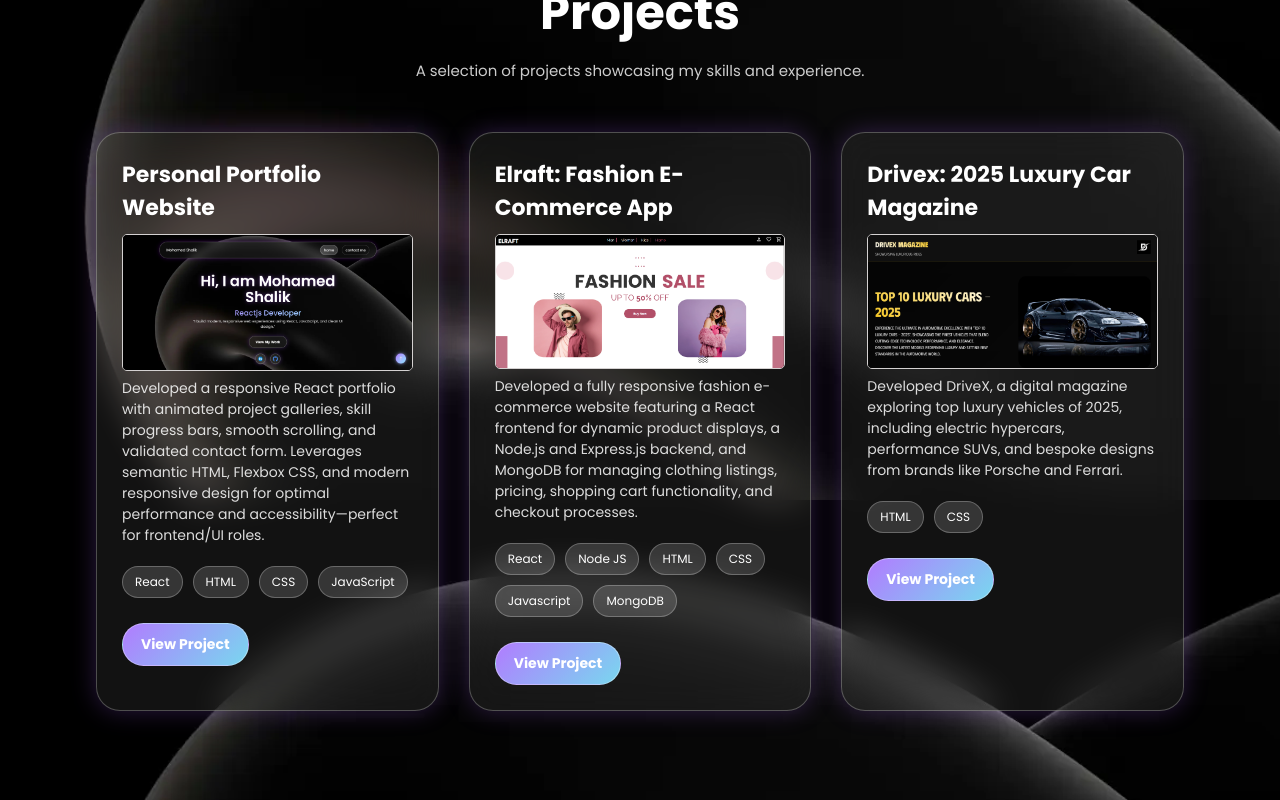
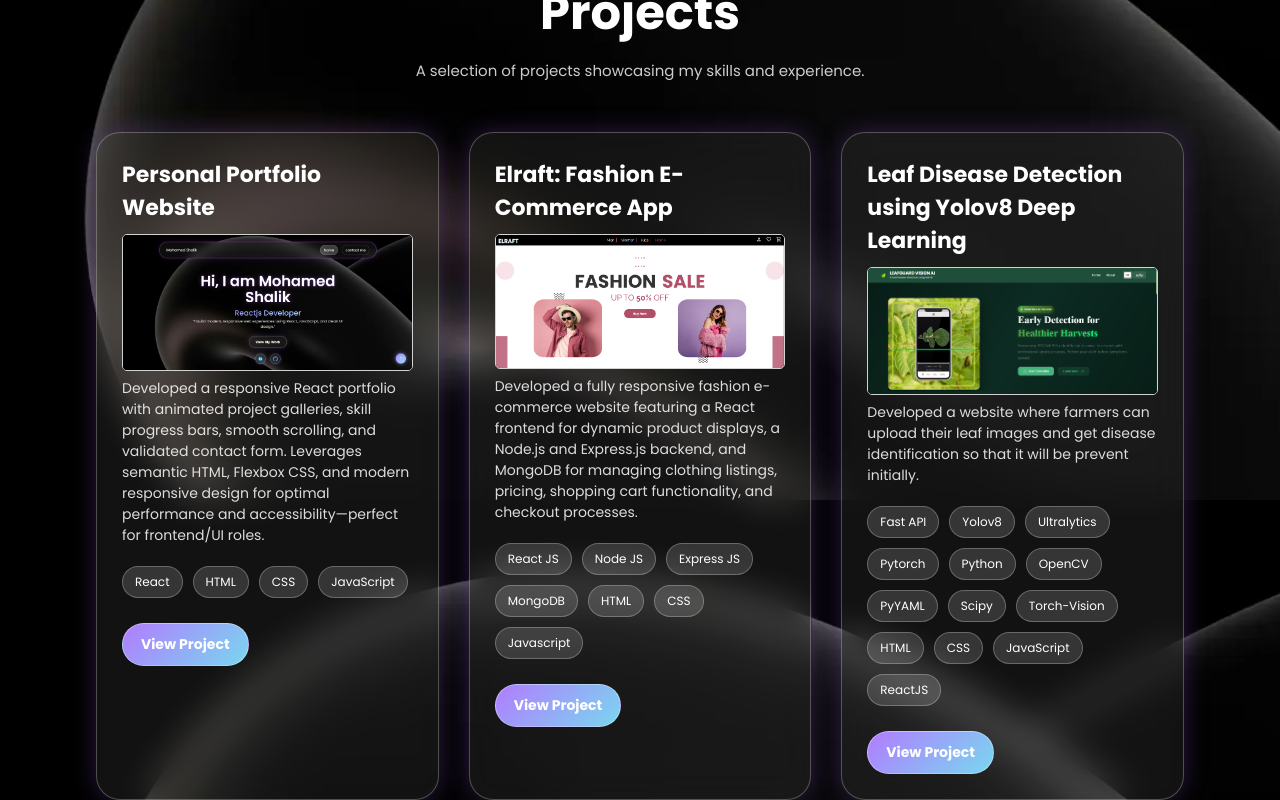
Before and after one commit to MohamedShalikM/my-react-portfolio, a React (Vite) app: page / in a window 1280 px wide. Shown: the part 3500-4300 px from the top of the page. Built offline with nearby package versions, Linux system fonts and the light colour scheme.

Commit message:
Certificate Content and Project Content Update

```diff
--- a/src/components/Certifications.jsx
+++ b/src/components/Certifications.jsx
@@ -11,6 +11,13 @@
 import Cert9 from '../assets/logos/react.svg';
 
 const certifications = [
+  {
+    title:'Python Full Stack Training Certificate',
+    issuer: "Besant Technologies",
+    year:2026,
+    img:Cert7,
+    link:"https://drive.google.com/file/d/13pnbELY2rncJV-JVTs-55kQ0ntG-ryLm/view?usp=sharing"
+  },
   {
    title:"Frontend Developer",
    issuer: "Vinsup InfoTech Pvt Ltd",
--- a/src/components/Project.jsx
+++ b/src/components/Project.jsx
@@ -2,8 +2,9 @@
 import "../css/project.css";
 import Project1 from '../assets/Portfolio.png';
 import Project2 from '../assets/Raftel Fashion.png';
-// import Project3 from '../assets/Drivex Showroom.png';
+import Project3 from '../assets/Leaf Disease Detection.png';
 import Project4 from '../assets/Drivex Magazine.png';
+// import Project5 from '../assets/Drivex Showroom.png';
 const projects = [
   {
     title: "Personal Portfolio Website",
@@ -18,8 +19,15 @@
     description:
       "Developed a fully responsive fashion e-commerce website featuring a React frontend for dynamic product displays, a Node.js and Express.js backend, and MongoDB for managing clothing listings, pricing, shopping cart functionality, and checkout processes.",
     img: Project2,
-    tech: ["React", "Node JS", "HTML", "CSS", "Javascript", "MongoDB"],
+    tech: ["React JS", "Node JS","Express JS", "MongoDB","HTML", "CSS", "Javascript"],
     link: "https://raftel-fashion.vercel.app/",
+  },
+  {
+    title: "Leaf Disease Detection using Yolov8 Deep Learning",
+    description: "Developed a website where farmers can upload their leaf images and get disease identification so that it will be prevent initially.",
+    img: Project3,
+    tech:["Fast API","Yolov8","Ultralytics","Pytorch","Python","OpenCV","PyYAML","Scipy","Torch-Vision","HTML","CSS","JavaScript","ReactJS"],
+    link:"https://leaf-disease-detection-using-yolov8.vercel.app/",
   },
 
   // {
```
Also changed, not shown: src/assets/Leaf Disease Detection.png (added).
